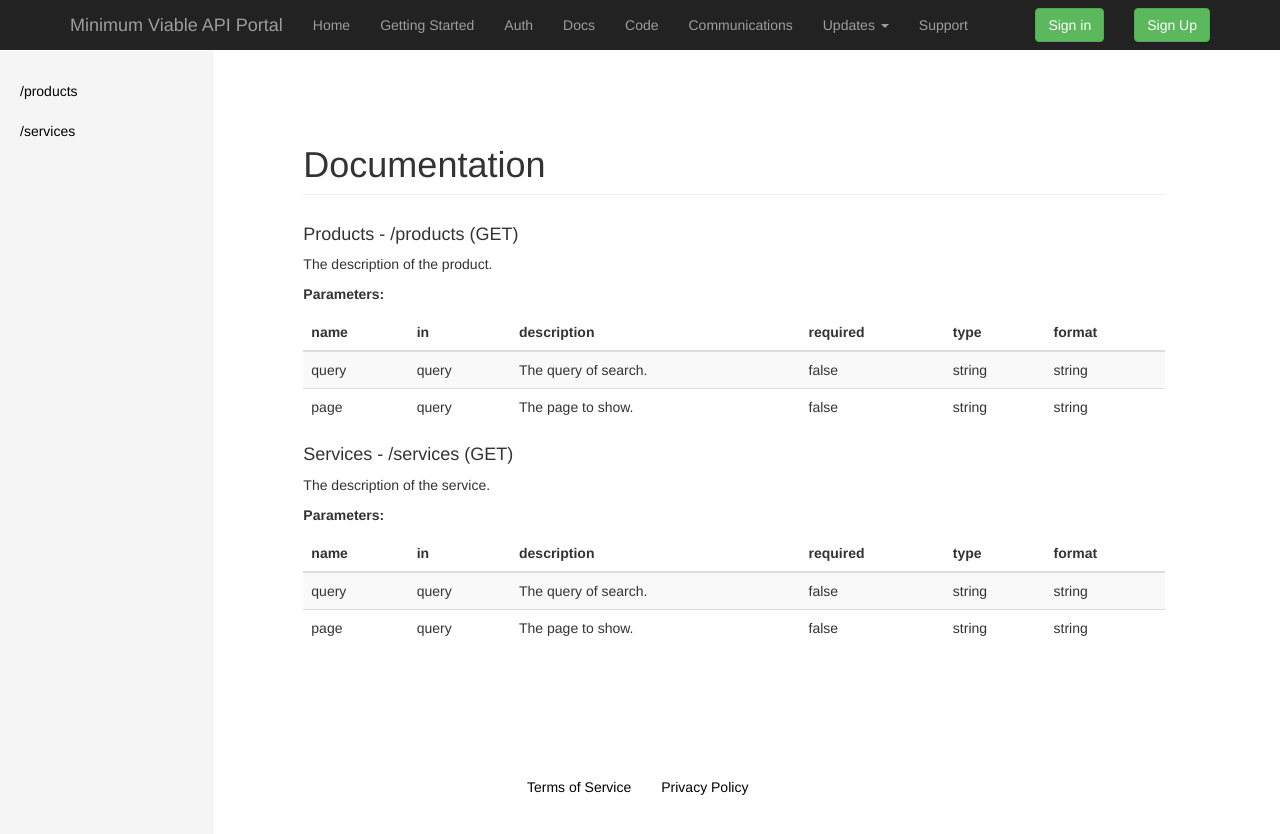
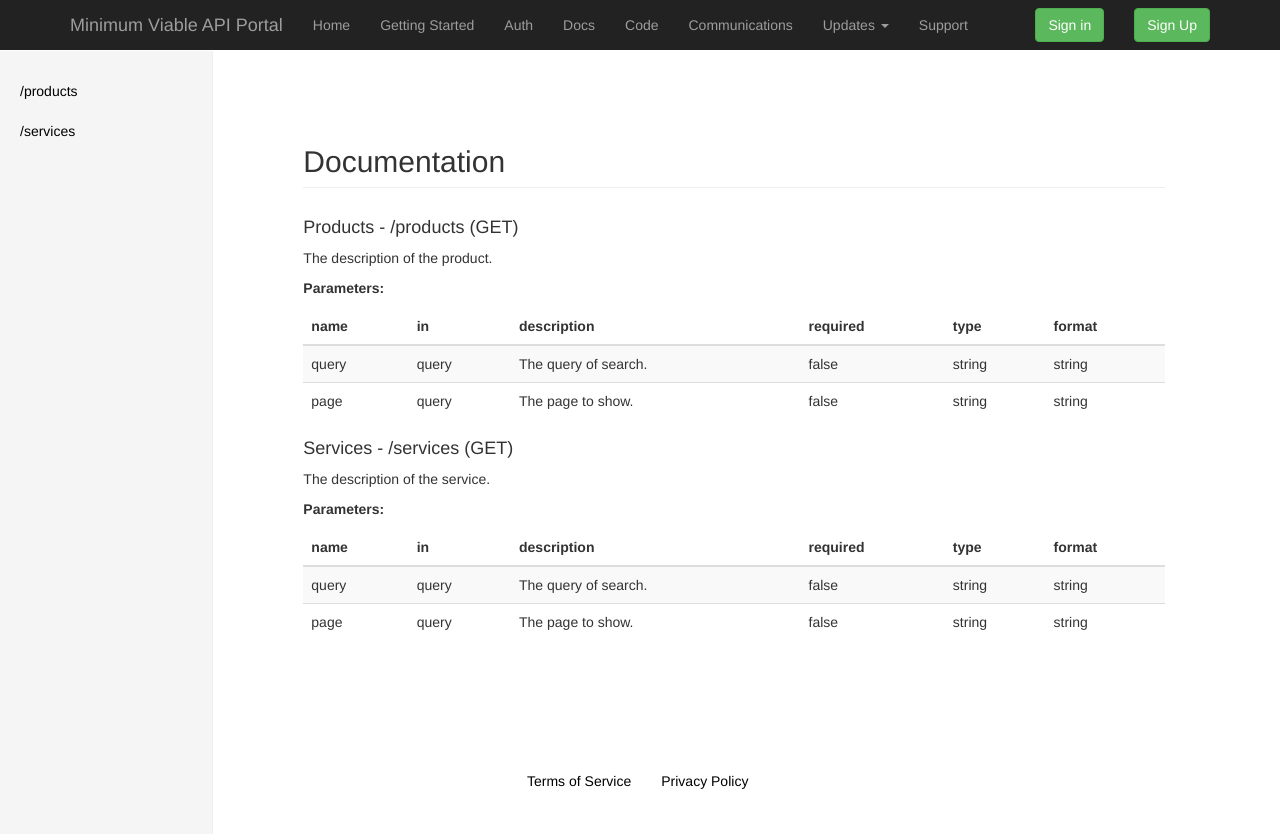
Before and after one commit to api-evangelist/portal-minimum, a Jekyll site: the page built from documentation/index.html, in a window 1280 px wide. Shown: the top 834 px of the page. Built offline with Jekyll 4.4.1, drawn with Linux system fonts in a browser that asks for light colours.

Commit message:
change header

```diff
--- a/documentation/index.html
+++ b/documentation/index.html
@@ -20,7 +20,7 @@ title: '{{ site.documentation.title }}'
 
      <div class="col-sm-9 col-sm-offset-3 col-md-10 col-md-offset-2 main">
 
-       <h1 class="page-header">Documentation</h1>
+       <h2 class="page-header">Documentation</h2>
        <div class="table-responsive">
 
          {% for path in site.api.paths limit:25 %}
```
